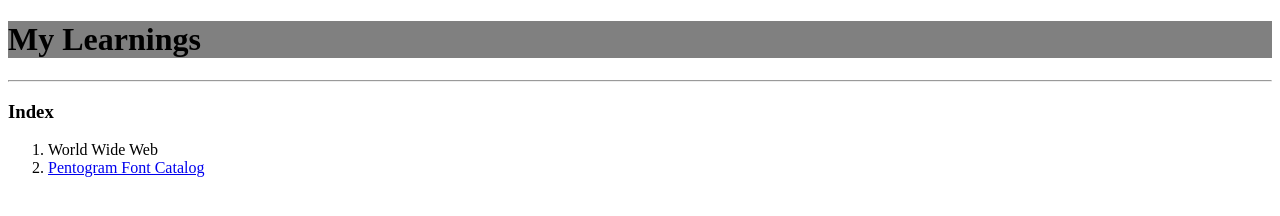
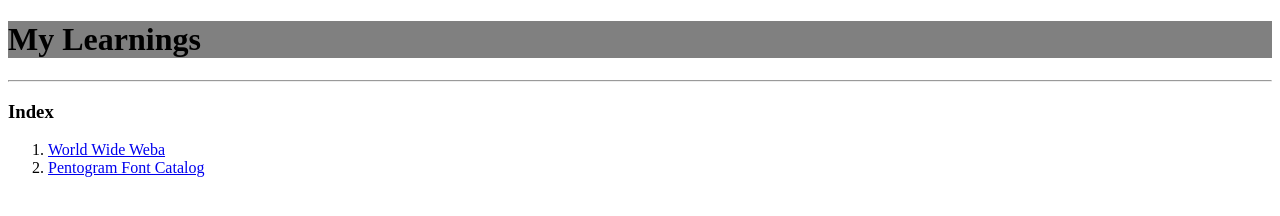
Before and after one commit to arjitkumarsingh/web-development, a plain HTML site: page index.html in a window 1280 px wide. Drawn offline with Linux system fonts and the light colour scheme.

Commit message:
Added hyperlink in first list

```diff
--- a/index.html
+++ b/index.html
@@ -13,7 +13,7 @@
     <hr>
     <h3>Index</h3>
     <ol>
-        <li> <a href="world-wide-web.html"></a>World Wide Web</li>
+        <li> <a href="world-wide-web.html">World Wide Weba</a></li>
         <li> <a href="pentogram-font-catalog.html">Pentogram Font Catalog</a></li>
     </ol>
 </body>
```
